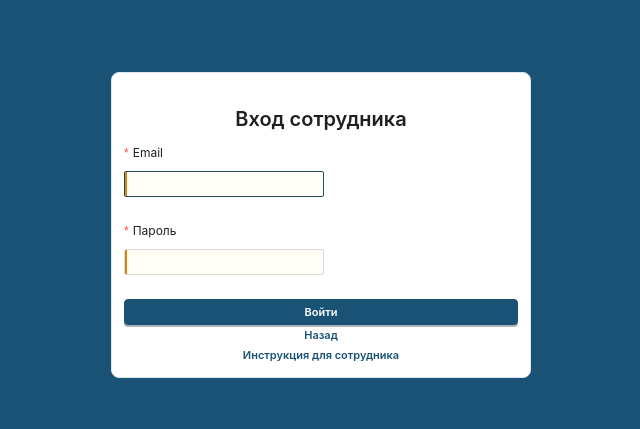
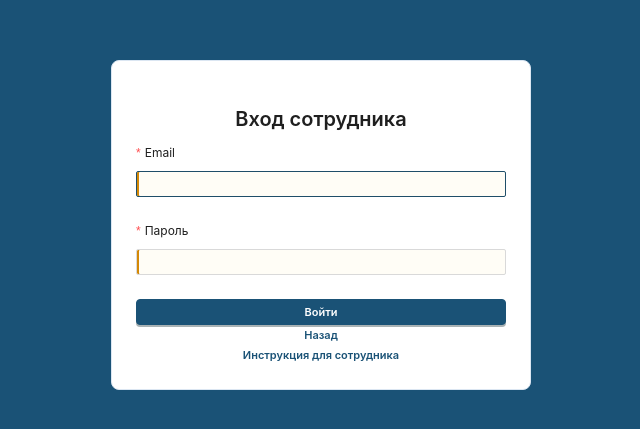
Before and after one commit to malafdmitry0-crypto/TLT, a React (Vite) app in the folder frontend/: page /login in a window 1280 px wide. Shown: the part 175-604 px from the top of the page, without its empty margins (319-959 px from the left). Built offline with nearby package versions, Linux system fonts and the light colour scheme; no server answers.

Commit message:
fix(frontend): align login form layout

```diff
--- a/frontend/src/pages/LoginPage.tsx
+++ b/frontend/src/pages/LoginPage.tsx
@@ -34,7 +34,7 @@ export default function LoginPage() {
 
   return (
     <div className="login-page">
-      <TltCard className="login-page-card">
+      <TltCard as="div" padding="comfortable" className="login-page-card">
         <Title level={3} className="login-page-title">
           {loginRole === 'admin' ? 'Вход администратора' : 'Вход сотрудника'}
         </Title>
@@ -47,14 +47,23 @@ export default function LoginPage() {
               { type: 'email', message: 'Некорректный email' },
             ]}
           >
-            <TltTextField type="email" autoComplete="email" autoFocus />
+            <TltTextField
+              type="email"
+              autoComplete="email"
+              autoFocus
+              className="tlt-field--fill"
+            />
           </Form.Item>
           <Form.Item
             label="Пароль"
             name="password"
             rules={[{ required: true, message: 'Введите пароль' }]}
           >
-            <TltTextField type="password" autoComplete="current-password" />
+            <TltTextField
+              type="password"
+              autoComplete="current-password"
+              className="tlt-field--fill"
+            />
           </Form.Item>
           <TltButton variant="primary" type="submit" className="login-page-submit">
             Войти
--- a/frontend/src/pages/login-page.css
+++ b/frontend/src/pages/login-page.css
@@ -1,15 +1,15 @@
 /* OWNER: LoginPage — static chrome colors moved from LoginPage.tsx */
 
 .login-page {
-  min-height: 100vh;
+  box-sizing: border-box; min-height: 100vh;
   display: flex;
   align-items: center;
   justify-content: center;
-  background: var(--color-primary);
+  padding: 24px; background: var(--color-primary);
 }
 
 .login-page-card {
-  width: 420px;
+  width: min(420px, 100%);
 }
 
 .login-page-title {
```
Also changed, not shown: 1 other file (tests, documents, lock files or other folders).
